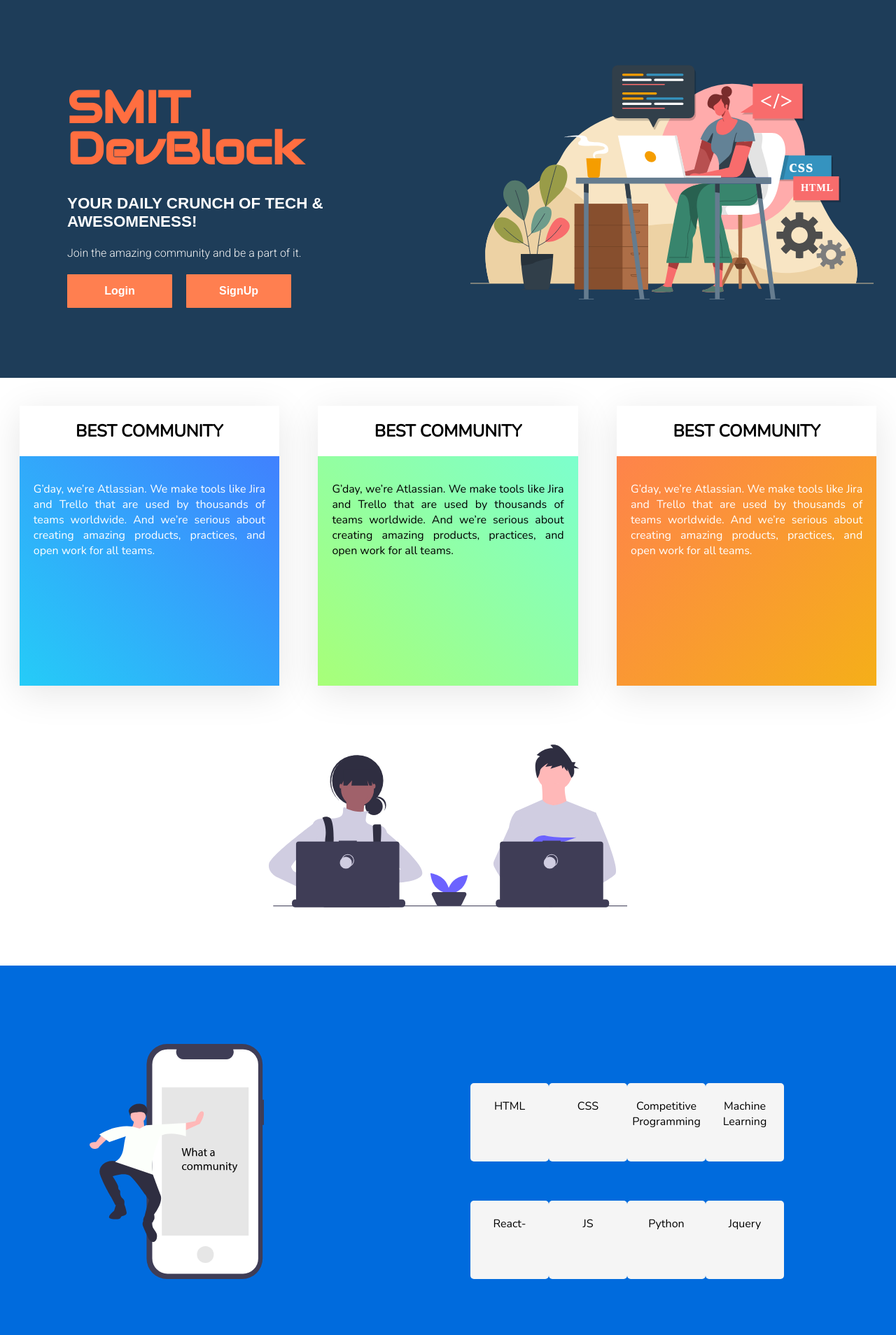
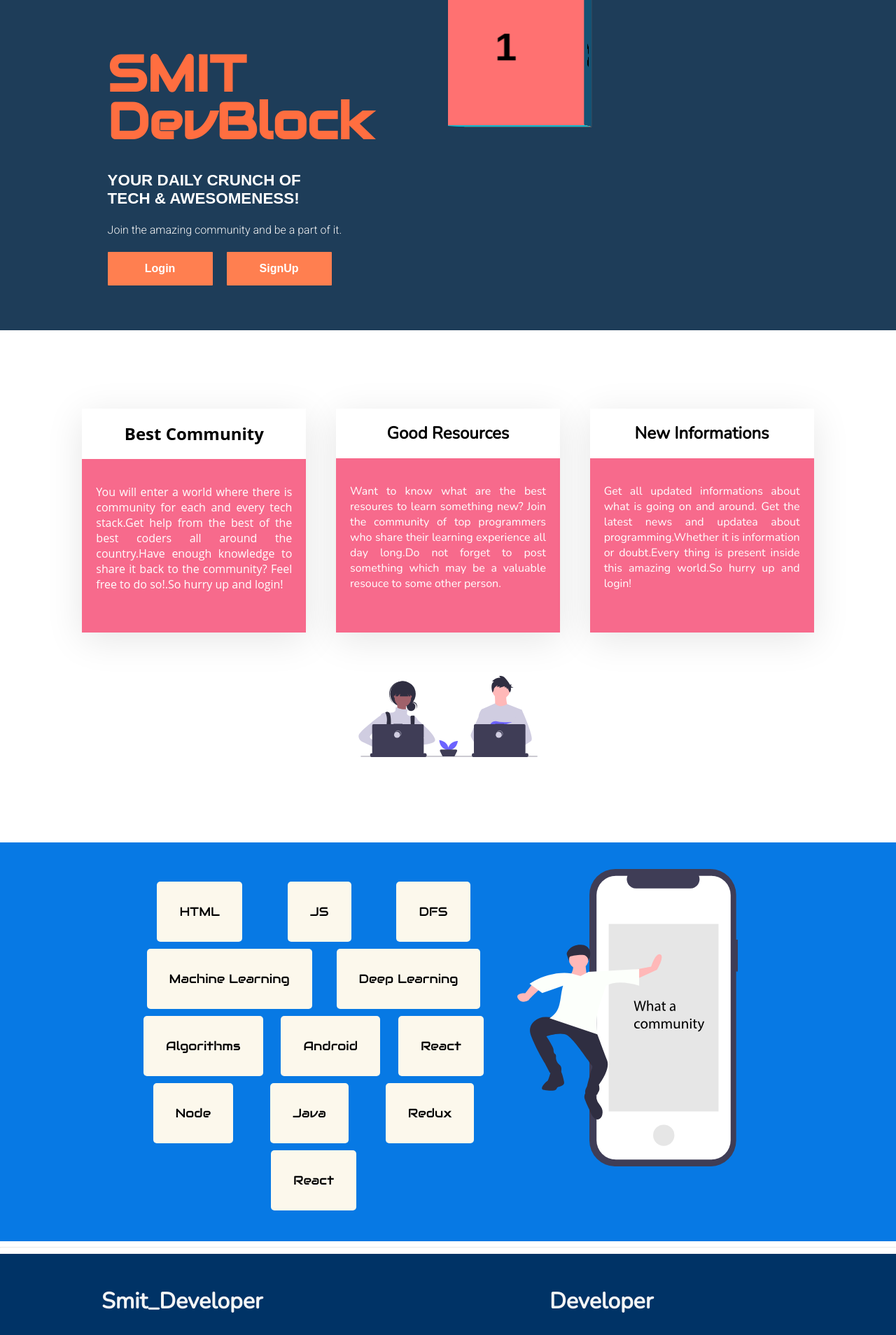
Before and after one commit to NinjaAadi/Smit_developer_official, a React (Create React App) app in the folder client/: page / in a window 1280 px wide. Shown: the part 20-1928 px from the top of the page at 70% size. Built offline with nearby package versions, Linux system fonts and the light colour scheme; a web font is replaced by a local one.

Commit message:
UI Changes

```diff
--- a/client/package.json
+++ b/client/package.json
@@ -21,7 +21,7 @@
     "react-keydown": "^1.9.12",
     "react-redux": "^7.2.0",
     "react-router-dom": "^5.2.0",
-    "react-scripts": "3.4.1",
+    "react-scripts": "^3.4.4",
     "react-spring": "^8.0.27",
     "redux": "^4.0.5",
     "redux-devtools-extension": "^2.13.8",
--- a/client/src/Components/Dashboard/Posts/Viewpost/Post.js
+++ b/client/src/Components/Dashboard/Posts/Viewpost/Post.js
@@ -177,7 +177,7 @@ const Post = (props) => {
                 {post.dislikes.length} <i className={"fas fa-thumbs-down"}></i>
               </div>
               <div className={classes["statno"]}>
-                {post.comments.length} <i className={"fas fa-thumbs-down"}></i>
+                {post.comments.length} <i className={"fas fa-comments"}></i>
               </div>
             </div>
             <div className={classes["cont"]}>
--- a/client/src/Components/Layouts/Footer/Footer.js
+++ b/client/src/Components/Layouts/Footer/Footer.js
@@ -3,6 +3,7 @@ import classes from "./footer.module.css";
 export default function Footer() {
   return (
     <Fragment>
+      <hr />
       <div className={classes["footer"]}>
         <div className={classes["items"]}>
           <h2 className={classes["head"]}>Smit_Developer</h2>
@@ -23,8 +24,12 @@ export default function Footer() {
             </li>
             <li>
               <i class="fas fa-blog"></i>
-              <a className = {classes["aa"]} href="https://aadityapal.netlify.app">
-                 {" "}https://aadityapal.netlify.app/
+              <a
+                className={classes["aa"]}
+                href="https://aadityapal.netlify.app"
+              >
+                {" "}
+                https://aadityapal.netlify.app/
               </a>
             </li>
           </ul>
--- a/client/src/Components/Layouts/Footer/footer.module.css
+++ b/client/src/Components/Layouts/Footer/footer.module.css
@@ -8,7 +8,6 @@ body{
   width: 100%;
   margin-bottom: -100px;
   background-color: #003366;
-  margin-top:100px!important;
   display: flex;
   flex-wrap: wrap;
   justify-content: space-around;
--- a/client/src/Components/Layouts/Home/Home.js
+++ b/client/src/Components/Layouts/Home/Home.js
@@ -1,4 +1,4 @@
-import React, { Fragment } from "react";
+import React, { Fragment, useEffect } from "react";
 import { Link, Redirect, withRouter } from "react-router-dom";
 import classes from "./home.module.css";
 import img1 from "../../../assets/coder-girl.svg";
@@ -9,8 +9,8 @@ import comm from "../../../assets/comm.svg";
 import Logo from "../Logo/Logo";
 import { useSpring, animated } from "react-spring";
 
-const Home = (props) => {
-  const animationProps = useSpring({
+const Home = () => {
+  const props = useSpring({
     config: { mass: 1, tension: 120, friction: 14 },
     delay: 200,
     from: { marginLeft: -100, opacity: 0 },
@@ -20,13 +20,14 @@ const Home = (props) => {
     <Fragment>
       <div className={classes["main-land-1"]}>
         <div className={classes["head"]}>
+          <div className={classes["childhead"]}>
             <div className={classes["logo"]}>
-            <animated.div style={animationProps}>
+              <animated.div style={props}>
                 <h2>
                   SMIT <Logo />
                 </h2>
               </animated.div>
-            <animated.div style={animationProps}>
+              <animated.div style={props}>
                 <h2>DevBlock</h2>
               </animated.div>
             </div>
@@ -43,50 +44,56 @@ const Home = (props) => {
               </div>
             </div>
           </div>
+        </div>
         <div className={classes["image-1"]}>
-          <div
-            className={classes["img"]}
-            style={{ backgroundImage: `url(${img1})` }}
-          ></div>
+          <div className={classes["cube"]}>
+            <div className={classes["front"]}>1</div>
+            <div className={classes["back"]}>2</div>
+            <div className={classes["right"]}>3</div>
+            <div className={classes["left"]}>4</div>
+            <div className={classes["top"]}>5</div>
+            <div className={classes["bottom"]}>6</div>
+          </div>
         </div>
       </div>
 
       <div className={classes["row"]}>
         <div className={classes["card1"]}>
           <div className={classes["c-head"]}>
-            <h2>BEST COMMUNITY</h2>
+            <h2>Best Community</h2>
           </div>
           <div className={classes["c-body"]}>
             <p>
-              G’day, we’re Atlassian. We make tools like Jira and Trello that
-              are used by thousands of teams worldwide. And we’re serious about
-              creating amazing products, practices, and open work for all teams.
+              You will enter a world where there is community for each and every tech stack.Get help
+              from the best of the best coders all around the country.Have enough knowledge to share it back
+              to the community? Feel free to do so!.So hurry up and login!
             </p>
           </div>
         </div>
         <div className={classes["card2"]}>
           <div className={classes["c-head"]}>
             {" "}
-            <h2>BEST COMMUNITY</h2>
+            <h2>Good Resources</h2>
           </div>
           <div className={classes["c-body"]}>
             <p>
-              G’day, we’re Atlassian. We make tools like Jira and Trello that
-              are used by thousands of teams worldwide. And we’re serious about
-              creating amazing products, practices, and open work for all teams.
+              Want to know what are the best resoures to learn something new?
+              Join the community of top programmers who share their learning experience
+              all day long.Do not forget to post something which may be a valuable resouce to some
+              other person.
             </p>
           </div>
         </div>
         <div className={classes["card3"]}>
           <div className={classes["c-head"]}>
             {" "}
-            <h2>BEST COMMUNITY</h2>
+            <h2>New Informations</h2>
           </div>
           <div className={classes["c-body"]}>
             <p>
-              G’day, we’re Atlassian. We make tools like Jira and Trello that
-              are used by thousands of teams worldwide. And we’re serious about
-              creating amazing products, practices, and open work for all teams.
+              Get all updated informations about what is going on and around. Get the latest news
+              and updatea about programming.Whether it is information or doubt.Every thing is present inside
+              this amazing world.So hurry up and login!
             </p>
           </div>
         </div>
@@ -100,39 +107,27 @@ const Home = (props) => {
       </div>
 
       <div className={classes["main-land-4"]}>
+        <div className={classes["child2"]}>
+          <div className={classes["cards"]}>
+            <p className={classes["para"]}>HTML</p>
+            <p className={classes["para"]}>JS</p>
+            <p className={classes["para"]}>DFS</p>
+            <p className={classes["para"]}>Machine Learning</p>
+            <p className={classes["para"]}>Deep Learning</p>
+            <p className={classes["para"]}>Algorithms</p>
+            <p className={classes["para"]}>Android</p>
+            <p className={classes["para"]}>React</p>
+            <p className={classes["para"]}>Node</p>
+            <p className={classes["para"]}>Java</p>
+            <p className={classes["para"]}>Redux</p>
+            <p className={classes["para"]}>React</p>
+          </div>
+        </div>
         <div className={classes["child1"]}>
           <div
             className={classes["img-4"]}
             style={{ backgroundImage: `url(${comm})` }}
           ></div>
-        </div>
-        <div className={classes["child2"]}>
-          <div className={classes["cards"]}>
-            <div className={classes["card-item"]}>
-              <p>HTML</p>
-            </div>
-            <div className={classes["card-item"]}>
-              <p>CSS</p>
-            </div>
-            <div className={classes["card-item"]}>
-              <p>Competitive Programming</p>
-            </div>
-            <div className={classes["card-item"]}>
-              <p>Machine Learning</p>
-            </div>
-            <div className={classes["card-item"]}>
-              <p>React-</p>
-            </div>
-            <div className={classes["card-item"]}>
-              <p>JS</p>
-            </div>
-            <div className={classes["card-item"]}>
-              <p>Python</p>
-            </div>
-            <div className={classes["card-item"]}>
-              <p>Jquery</p>
-            </div>
-          </div>
         </div>
       </div>
     </Fragment>
--- a/client/src/Components/Layouts/Home/home.module.css
+++ b/client/src/Components/Layouts/Home/home.module.css
@@ -11,37 +11,59 @@
 }
 .main-land-1 {
   width: 100%;
-  height: 70vh;
+  min-height: 50vh;
+  padding-bottom: 4rem;
   background-color: #1e3d59;
   background-repeat: no-repeat;
   background-size: cover;
   display: flex;
   flex-direction: row;
   flex-wrap: wrap;
+  justify-content: center;
 }
 
 .head {
   position: relative;
   height: 100%;
-  width: 50%;
+  width: 40%;
   display: flex;
   flex-direction: column;
+  justify-content: center;
   text-align: center;
 }
+@media only screen and (max-width: 1050px) {
+  .head {
+    width: 95%;
+    margin: auto;
+  }
+}
 
+.childhead {
+  margin-top: 10%;
+  margin-left: 0%;
+  margin-left: 5%;
+}
 .logo {
   text-align: left;
   width: 100%;
-  padding: 15% 15% 0 15%;
-  box-sizing: border-box;
 }
 
 .logo h2 {
   font-family: "Audiowide", Courier, monospace;
-  font-size: 4rem;
+  font-size: 4.5rem;
   margin: 0;
   color: #ff6e40;
   opacity: 1;
+}
+@media only screen and (max-width: 410px) {
+  .logo h2 {
+    font-size: 3.5rem;
+  }
+}
+@media only screen and (max-width: 340px) {
+  .logo h2 {
+    font-size: 3.1rem;
+  }
 }
 
 .logo div:nth-of-type(2) h2 {
@@ -120,10 +142,18 @@
 }
 
 .image-1 {
-  height: 100%;
-  width: 50%;
+  width: 40%;
   position: relative;
   box-sizing: border-box;
+  perspective: 1000px;
+  -webkit-perspective: 1000px;
+  -moz-perspective: 1000px;
+  overflow: hidden;
+}
+@media only screen and (max-width: 1050px) {
+  .image-1 {
+    display: none;
+  }
 }
 .img {
   background-position: center;
@@ -138,35 +168,56 @@
 }
 
 .row {
-  margin-top: 5vh;
+  width: 85%;
+  margin: auto;
+  margin-top: 14vh;
   display: flex;
   flex-direction: row;
   justify-content: space-around;
   flex-wrap: wrap;
 }
+@media only screen and (max-width: 900px) {
+  .row {
+    flex-direction: column;
+  }
+}
+@import url("https://fonts.googleapis.com/css2?family=Open+Sans:wght@300&display=swap");
 .card1 {
-  width: 29vw;
-  height: 50vh;
-  background-image: linear-gradient(45deg, #25ccf7, #4379ff);
+  width: 25vw;
+  height: auto;
+  background-color: #f76a8c;
+  color: white;
+  font-family: "Open Sans", sans-serif !important;
+  font-weight: 500;
+  box-shadow: rgba(0, 0, 0, 0.1) 0px 10px 50px;
+  padding-bottom: 2%;
+}
+.card2 {
+  width: 25vw;
+  height: auto;
+  background-color: #f76a8c;
+  color: white;
+  font-family: "Nunito", sans-serif !important;
+  box-shadow: rgba(0, 0, 0, 0.1) 0px 10px 50px;
+  padding-bottom: 2%;
+}
+.card3 {
+  width: 25vw;
+  height: auto;
+  background-color: #f76a8c;
   color: white;
   font-family: "Nunito", sans-serif !important;
   box-shadow: rgba(0, 0, 0, 0.1) 0px 10px 50px;
 }
-.card2 {
-  width: 29vw;
-  height: 50vh;
-  background-image: linear-gradient(45deg, #a8ff78, #78ffd6);
-  color: black !important;
-  font-family: "Nunito", sans-serif !important;
-  box-shadow: rgba(0, 0, 0, 0.1) 0px 10px 50px;
-}
-.card3 {
-  width: 29vw;
-  height: 50vh;
-  background-image: linear-gradient(-45deg, #f5af19, #ff7f50);
-  color: white;
-  font-family: "Nunito", sans-serif !important;
-  box-shadow: rgba(0, 0, 0, 0.1) 0px 10px 50px;
+@media only screen and (max-width: 900px) {
+  .card1,
+  .card2,
+  .card3 {
+    width: 80%;
+    min-height: 30vh;
+    margin: auto;
+    margin-top: 6vh;
+  }
 }
 .c-head {
   color: black;
@@ -182,67 +233,219 @@
 .main-land-3 {
   width: 100%;
   position: relative;
-  height: 400px;
+  height: 300px;
   font-family: "Nunito", sans-serif !important;
 }
 .mid-img {
-  position: absolute;
-  width: 40vw;
+  margin: auto;
+  width: 20vw;
   height: 30vh;
   background-size: contain;
   background-position: center;
   background-repeat: no-repeat;
-  top: 50%;
-  left: 50%;
-  transform: translate(-50%, -50%);
+}
+@media only screen and (max-width: 700px) {
+  .mid-img {
+    width: 60%;
+  }
 }
 .main-land-4 {
-  background-color: #006bdd;
+  position: relative;
+  background-color: #0779e4;
   width: 100%;
-  height: 70vh;
+  height: auto;
   display: flex;
   flex-direction: row;
   flex-wrap: wrap;
+  justify-content: center;
   font-family: "Nunito", sans-serif !important;
+  padding-bottom: 3%;
+}
+@media only screen and (max-width: 900px) {
+  .main-land-4 {
+    flex-direction: column;
+  }
 }
 .child1 {
-  width: 50%;
+  width: 30%;
+  position: relative;
+  display: flex;
+  justify-content: center;
+}
+.child2 {
+  width: 40%;
   position: relative;
 }
-.child2 {
-  width: 50%;
-  position: relative;
+@media only screen and (max-width: 900px) {
+  .main-land-4 {
+    flex-direction: column;
+  }
+  .child1,
+  .child2 {
+    width: 100%;
+    margin: auto;
+  }
+  .child1 {
+    display: none;
+  }
+  .cards {
+    width: 90%;
+    margin: auto;
+  }
 }
 .img-4 {
-  width: 60%;
-  height: 60%;
+  background-position: center;
+  width: 30vw;
+  max-width: 400px;
+  height: 80%;
+  margin-top: 10%;
   background-repeat: no-repeat;
-  position: absolute;
-  top: 50%;
-  left: 50%;
-  transform: translate(-50%, -50%);
 }
 .cards {
-  position: absolute;
-  top: 60%;
-  left: 40%;
-  transform: translate(-50%, -50%);
-  width: 70%;
-  height: 60%;
+  margin-top: 10%;
   display: flex;
-  flex-direction: row;
   flex-wrap: wrap;
   justify-content: space-around;
 }
-.card-item {
-  height: 100px;
-  width: 100px;
-  background-color: whitesmoke;
+.para {
+  font-family: "Audiowide", Courier, monospace;
+  font-size: 1.1rem;
+  padding: 2rem;
+  background-color: #fcf8ec;
+  color: black;
   border-radius: 5px;
-  padding: 6px;
+  margin: 5px;
 }
-.card-item p {
+/*Cube animation*/
+
+.cube {
   width: 100%;
   height: 100%;
+  margin: top 2rem;
+  transform-style: preserve-3d;
+  -webkit-transform-style: preserve-3d;
+  animation: rotatecube 20s infinite;
+  -webkit-animation: rotatecube 20s infinite;
+
+  -moz-transform-style: preserve-3d;
+  -moz-animation: rotatecube 20s infinite;
+}
+
+.cube div {
+  width: 200px;
+  height: 200px;
+  display: block;
+  position: absolute;
+  border: none;
+  line-height: 200px;
   text-align: center;
+  font-size: 50px;
+  font-weight: bold;
 }
+@keyframes rotatecube {
+  0% {
+    -webkit-transform: rotateX(0deg) rotateY(360deg) rotateZ(90deg);
+  }
+  25% {
+    -webkit-transform: rotateX(90deg) rotateY(270deg) rotateZ(180deg);
+  }
+  50% {
+    -webkit-transform: rotateX(180deg) rotateY(180deg) rotateZ(0deg);
+  }
+  75% {
+    -webkit-transform: rotateX(270deg) rotateY(90deg) rotateZ(360deg);
+  }
+  100% {
+    -webkit-transform: rotateX(0deg) rotateY(360deg) rotateZ(90deg);
+  }
+}
+@-webkit-keyframes rotatecube {
+  0% {
+    -webkit-transform: rotateX(0deg) rotateY(360deg) rotateZ(90deg);
+  }
+  25% {
+    -webkit-transform: rotateX(90deg) rotateY(270deg) rotateZ(180deg);
+  }
+  50% {
+    -webkit-transform: rotateX(180deg) rotateY(180deg) rotateZ(0deg);
+  }
+  75% {
+    -webkit-transform: rotateX(270deg) rotateY(90deg) rotateZ(360deg);
+  }
+  100% {
+    -webkit-transform: rotateX(0deg) rotateY(360deg) rotateZ(90deg);
+  }
+}
+
+@-moz-keyframes rotatecube {
+  0% {
+    -moz-transform: rotateX(0deg) rotateY(360deg) rotateZ(90deg);
+  }
+  25% {
+    -moz-transform: rotateX(90deg) rotateY(270deg) rotateZ(180deg);
+  }
+  50% {
+    -moz-transform: rotateX(180deg) rotateY(180deg) rotateZ(0deg);
+  }
+  75% {
+    -moz-transform: rotateX(270deg) rotateY(90deg) rotateZ(360deg);
+  }
+  100% {
+    -moz-transform: rotateX(0deg) rotateY(360deg) rotateZ(90deg);
+  }
+}
+
+.front {
+  background: #ff7171;
+}
+
+.back {
+  background: #ffaa71;
+}
+
+.right {
+  background: #145374;
+}
+
+.left {
+  background: rgba(0, 255, 255, 0.8);
+}
+
+.top {
+  background: #ffd571;
+}
+
+.bottom {
+  background: #00bcd4;
+}
+
+.cube .front {
+  transform: rotateY(0deg) translateZ(100px);
+  -webkit-transform: rotateY(0deg) translateZ(100px);
+  -moz-transform: rotateY(0deg) translateZ(100px);
+}
+.cube .back {
+  transform: rotateX(180deg) translateZ(100px);
+  -webkit-transform: rotateX(180deg) translateZ(100px);
+  -moz-transform: rotateX(180deg) translateZ(100px);
+}
+.cube .right {
+  transform: rotateY(90deg) translateZ(100px);
+  -webkit-transform: rotateY(90deg) translateZ(100px);
+  -moz-transform: rotateY(90deg) translateZ(100px);
+}
+.cube .left {
+  transform: rotateY(-90deg) translateZ(100px);
+  -webkit-transform: rotateY(-90deg) translateZ(100px);
+  -moz-transform: rotateY(-90deg) translateZ(100px);
+}
+.cube .top {
+  transform: rotateX(90deg) translateZ(100px);
+  -webkit-transform: rotateX(90deg) translateZ(100px);
+  -moz-transform: rotateX(90deg) translateZ(100px);
+}
+.cube .bottom {
+  transform: rotateX(-90deg) translateZ(100px);
+  -webkit-transform: rotateX(-90deg) translateZ(100px);
+  -moz-transform: rotateX(-90deg) translateZ(100px);
+}
--- a/package.json
+++ b/package.json
@@ -34,6 +34,7 @@
     "react": "^17.0.1",
     "react-dom": "^17.0.1",
     "react-redux": "^7.2.0",
+    "react-spring": "^8.0.27",
     "redux": "^4.0.5",
     "redux-thunk": "^2.3.0",
     "xss-clean": "^0.1.1"
```
Also changed, not shown: client/src/App.js (+21 -23 lines), client/src/Components/Layouts/Spinner.js (+6 -5 lines), 25 other files (tests, documents, lock files or other folders). Lines whose indentation alone changed are shown as unchanged.
